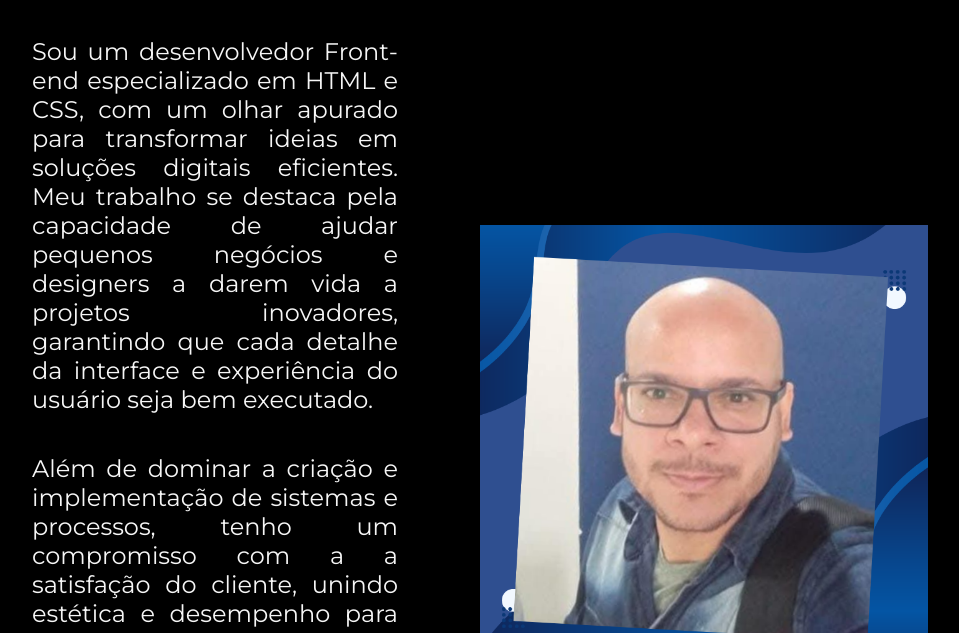
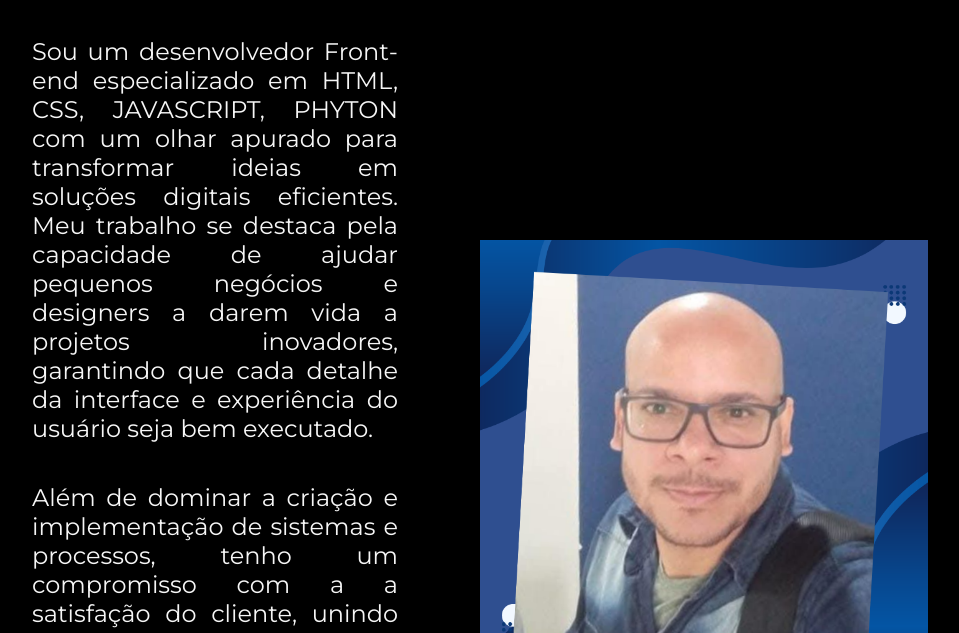
Before and after one commit to Zeksilva/portifolio, a plain HTML site: page about.html in a window 1280 px wide. Shown: the part 167-800 px from the top of the page, without its empty margins (160-1119 px from the left). Drawn offline with nearby package versions, Linux system fonts and the light colour scheme.

Commit message:
Update about.html

```diff
--- a/about.html
+++ b/about.html
@@ -21,7 +21,7 @@
         <section class="apresentacao__conteudo">
             <h1 class="apresentacao__conteudo__titulo">Sobre mim</h1>
             <p class="apresentacao__conteudo__texto"> Sou um desenvolvedor Front-end especializado
-               em HTML e CSS, com um olhar apurado para transformar ideias em soluções digitais eficientes. Meu
+               em HTML, CSS, JAVASCRIPT, PHYTON com um olhar apurado para transformar ideias em soluções digitais eficientes. Meu
                trabalho se destaca pela capacidade de ajudar pequenos negócios e designers a darem vida a projetos
                inovadores, garantindo que cada detalhe da interface e experiência do usuário seja bem executado.</p>
             <p class="apresentacao__conteudo__texto">
```
